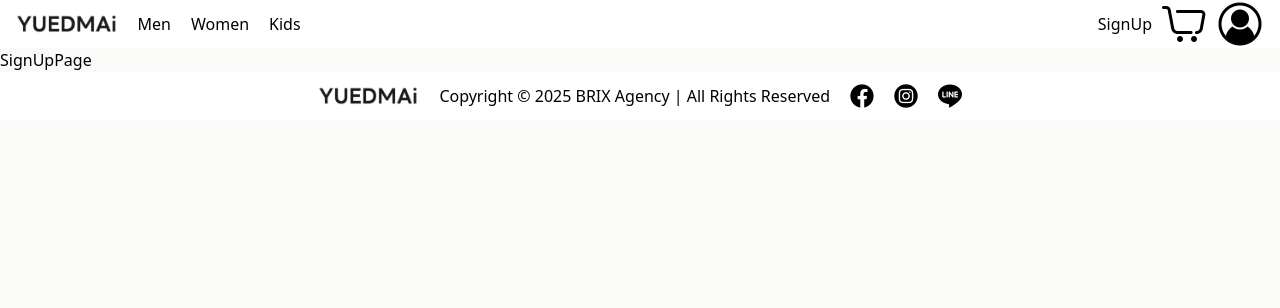
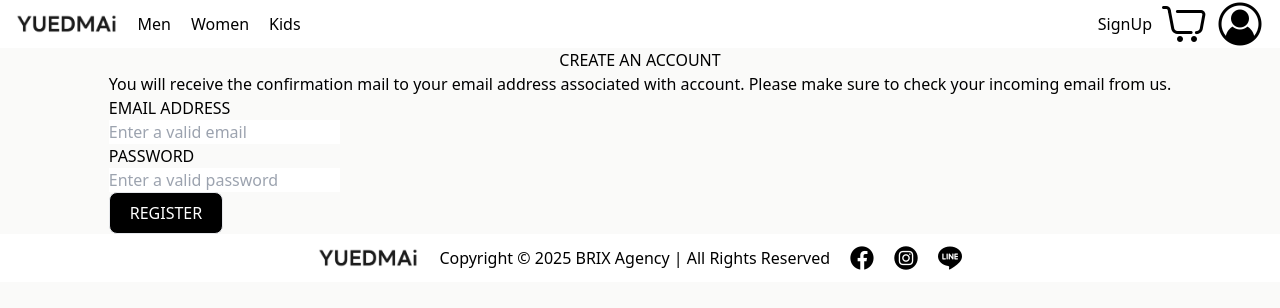
Before and after one commit to Chinnawat-TT/Person-project-frontend, a React (Vite) app: page /signup in a window 1280 px wide. Shown: the top 308 px of the page. Built offline with nearby package versions, Linux system fonts and the light colour scheme.

Commit message:
css layout login

```diff
--- a/src/pages/HomePage.jsx
+++ b/src/pages/HomePage.jsx
@@ -2,6 +2,8 @@
 
 export default function HomePage() {
   return (
-    <div>HomePage</div>
+    <div className=" min-h-full">
+        <img src="../../public/content1.png" alt="" />
+    </div>
   )
 }
--- a/src/pages/LoginPage.jsx
+++ b/src/pages/LoginPage.jsx
@@ -2,10 +2,10 @@
 
 export default function LoginPage() {
   return (
-    <div>
+    <div className=" flex  justify-center items-center " >
       <div>
         <div>
-        <h3>LOGIN</h3>
+        <h1>LOGIN</h1>
         <span>Login with your email address and password.</span>
         </div>
         <div>
@@ -16,12 +16,13 @@ export default function LoginPage() {
           <h4>PASSWORD</h4>
           <input type="password" />
         </div>
+        <button className="  border rounded-md px-5 py-2 bg-black text-white">LOGIN</button>
       </div>
-      <div>
+      <div className=" flex flex-col ">
         <h4>CREATE AN ACCOUNT</h4>
         <span>If you create an account, it takes less time to go through checkout
       and complete your orders. Register today for free! </span>
-       <button>CREATE AN ACCOUNT</button>
+       <button className="  border rounded-md px-5 py-2 bg-black text-white">CREATE AN ACCOUNT</button>
       </div>
     </div>
   )
--- a/src/pages/SignUpPage.jsx
+++ b/src/pages/SignUpPage.jsx
@@ -2,6 +2,20 @@
 
 export default function SignUpPage() {
   return (
-    <div>SignUpPage</div>
+    <div className=" flex flex-col items-center">
+      <h1>CREATE AN ACCOUNT</h1>
+      <div>
+        <span>You will receive the confirmation mail to your email address associated with account. Please make sure to check your incoming email from us.</span>
+        <div>
+        <h4>EMAIL ADDRESS</h4>
+        <input type="text" placeholder="Enter a valid email" />
+        </div>
+        <div>
+        <h4>PASSWORD</h4>
+        <input type="text" placeholder="Enter a valid password" />
+        </div>
+        <button className=" border bg-black text-white rounded-lg py-2 px-5">REGISTER</button>
+      </div>
+    </div>
   )
 }
```
Also changed, not shown: public/content1.png (added).
